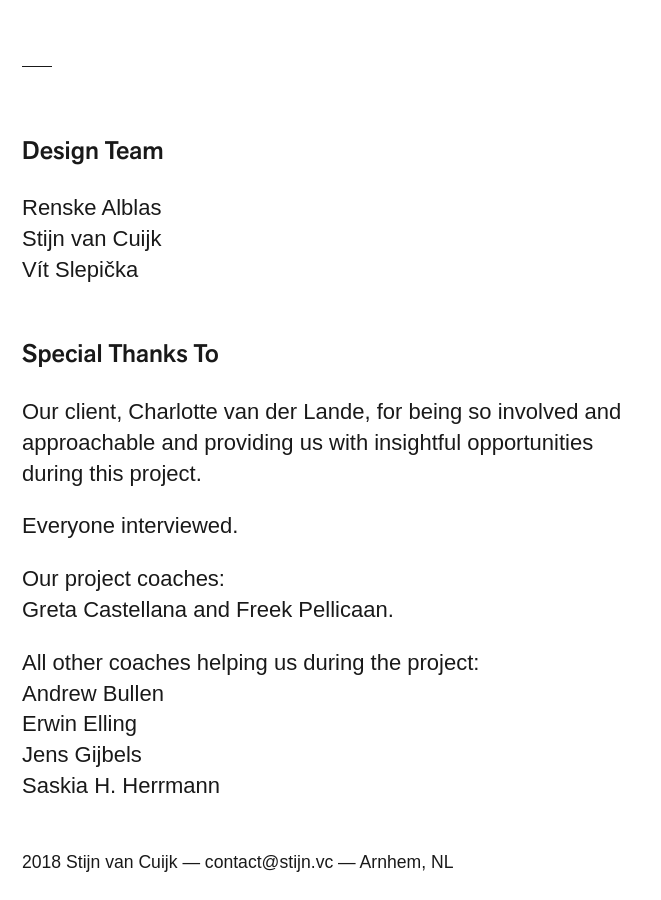
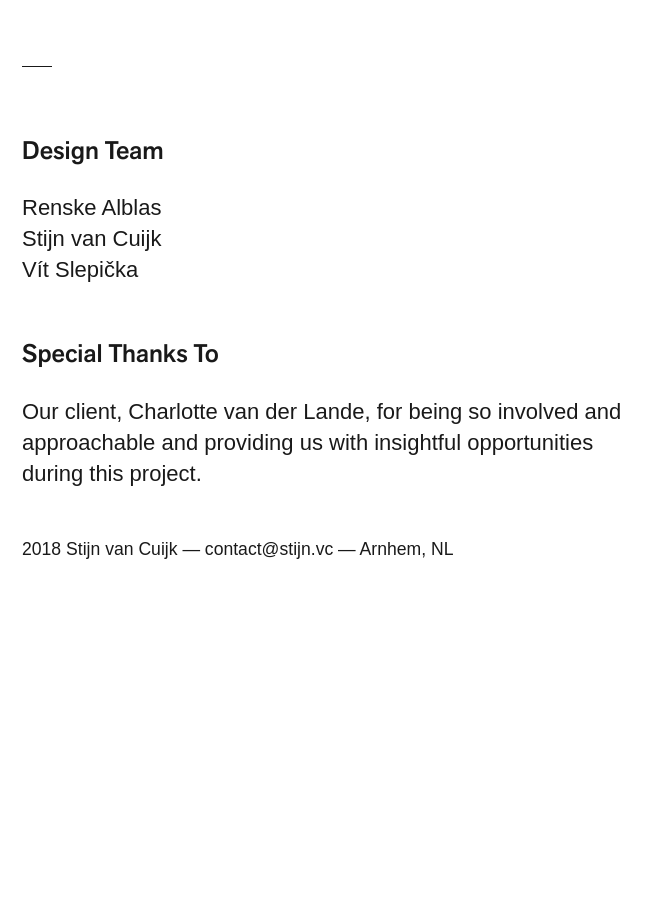
Before and after one commit to stijnvc/personal-website-rev2, a Jekyll site: the page built from _fp-collection/00-0-adaptive-living-spaces.md, in a window 1280 px wide and 900 px high, scrolled down 11178 px. Shown: the whole window, without its empty margins (0-661 px from the left). Built offline with Jekyll 4.4.1, drawn with Linux system fonts in a browser that asks for light colours; some web fonts are replaced; after the commit the page ends 11765 px from its top, so only the background shows below that.

Commit message:
Update 00-0-adaptive-living-spaces.md

```diff
--- a/_fp-collection/00-0-adaptive-living-spaces.md
+++ b/_fp-collection/00-0-adaptive-living-spaces.md
@@ -116,14 +116,3 @@ Vít Slepička
 ## Special Thanks To
 
 Our client, Charlotte van der Lande, for being so involved and approachable and providing us with insightful opportunities during this project.
-
-Everyone interviewed.
-
-Our project coaches:<br>
-Greta Castellana and Freek Pellicaan.
-
-All other coaches helping us during the project:<br>
-Andrew Bullen<br>
-Erwin Elling<br>
-Jens Gijbels<br>
-Saskia H. Herrmann
```
